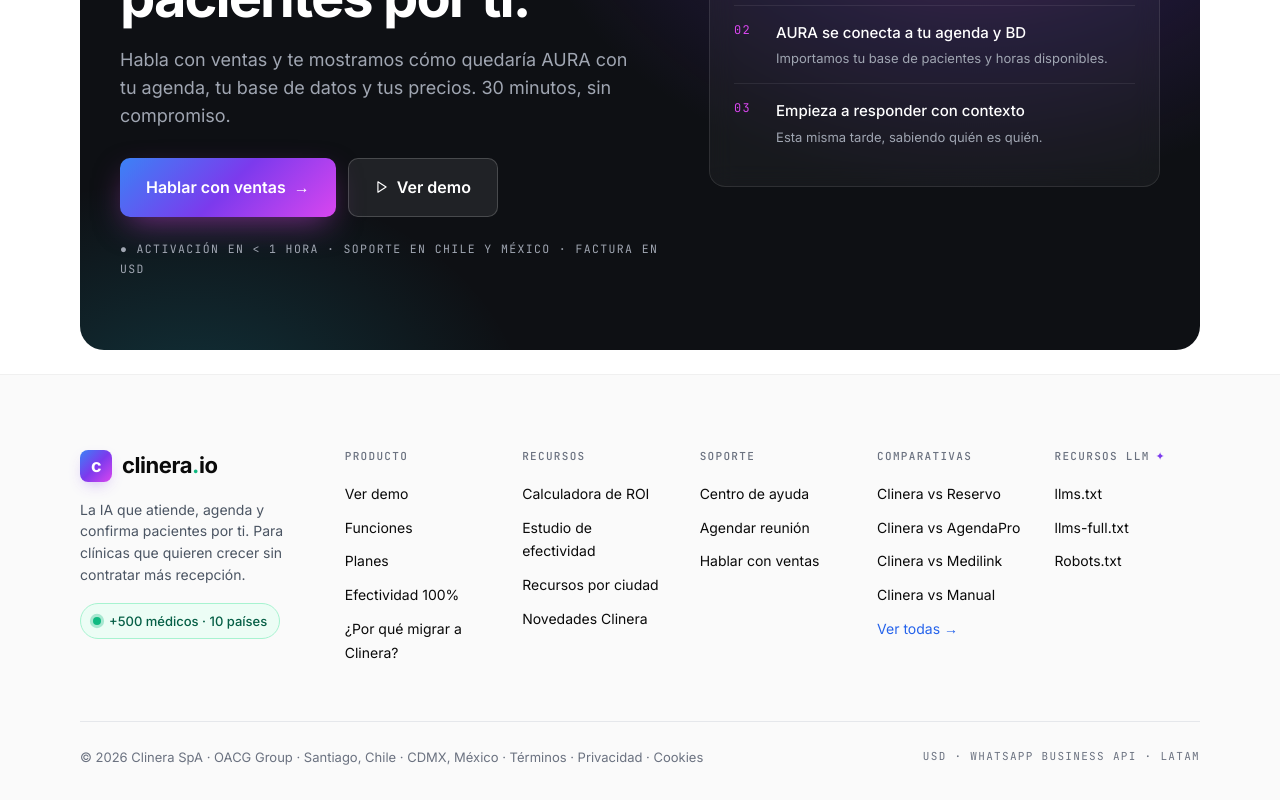
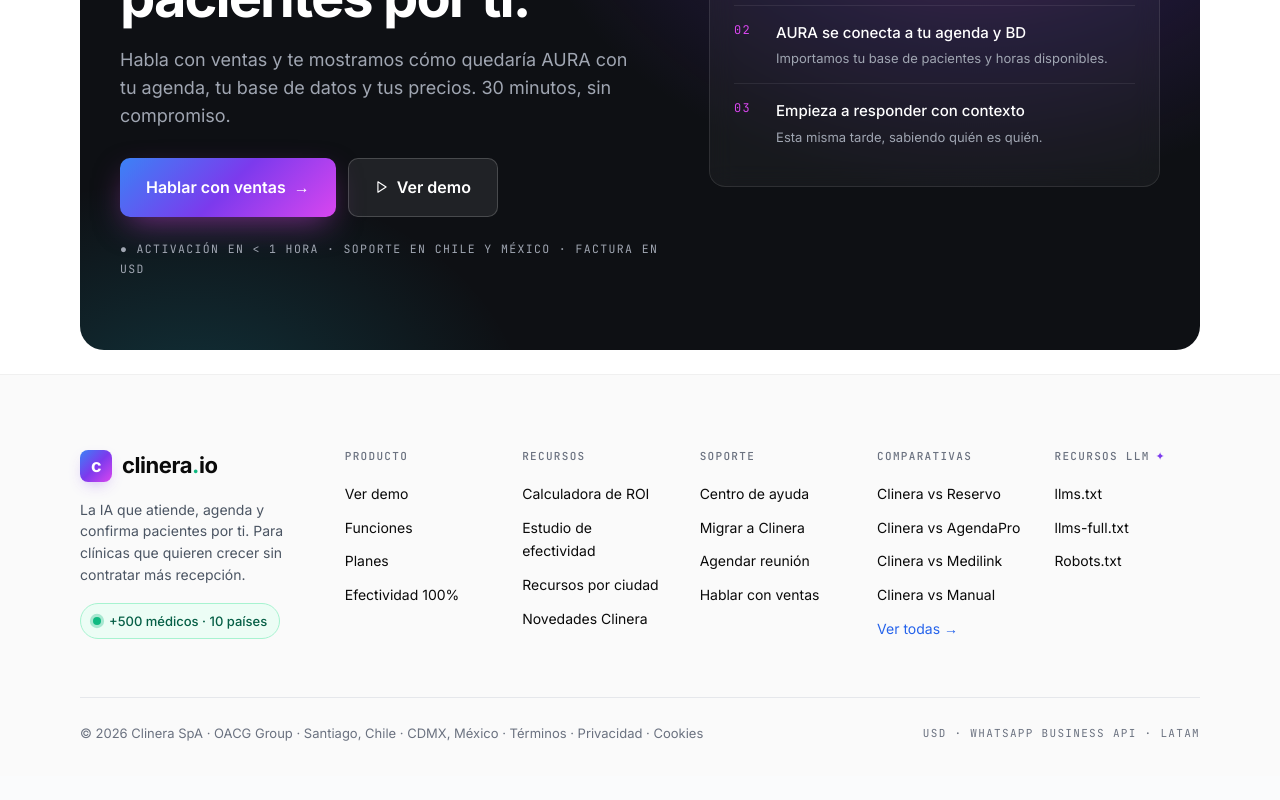
Before and after one commit to odracirnuzra10/clinera-web, a Next.js app: page / in a window 1280 px wide. Shown: the part 8508-9308 px from the top of the page. After the commit the page ends 9284 px from the top, so only its background shows below. Built offline with nearby package versions, Linux system fonts and the light colour scheme.

Commit message:
footer: mover 'Migrar a Clinera' de Producto a Soporte

```diff
--- a/src/components/brand-v3/Footer.tsx
+++ b/src/components/brand-v3/Footer.tsx
@@ -13,7 +13,6 @@
       ["Funciones", "/funciones"],
       ["Planes", "/planes"],
       ["Efectividad 100%", "/efectividad"],
-      ["¿Por qué migrar a Clinera?", "/migracion"],
     ],
   },
   {
@@ -29,6 +28,7 @@
     t: "Soporte",
     l: [
       ["Centro de ayuda", "/ayuda"],
+      ["Migrar a Clinera", "/migracion"],
       ["Agendar reunión", "/reunion"],
       ["Hablar con ventas", "/hablar-con-ventas"],
     ],
```
